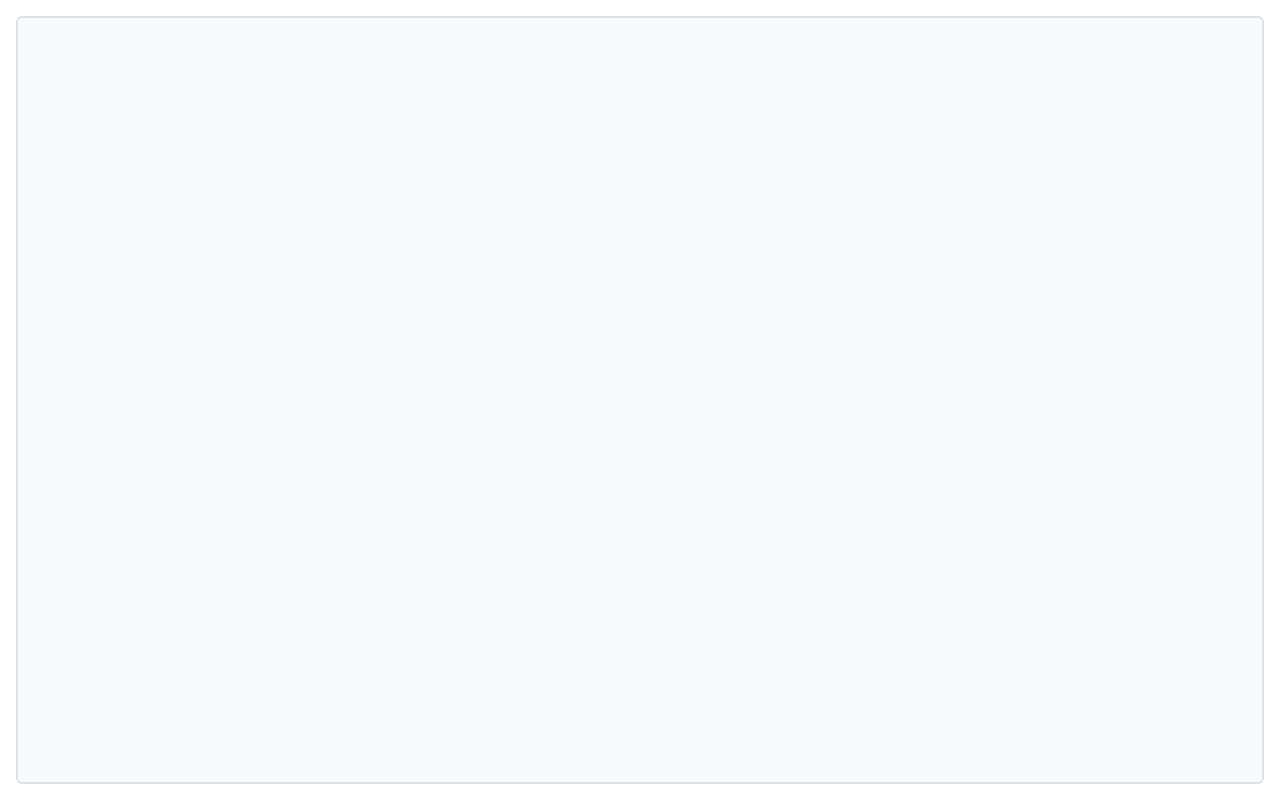
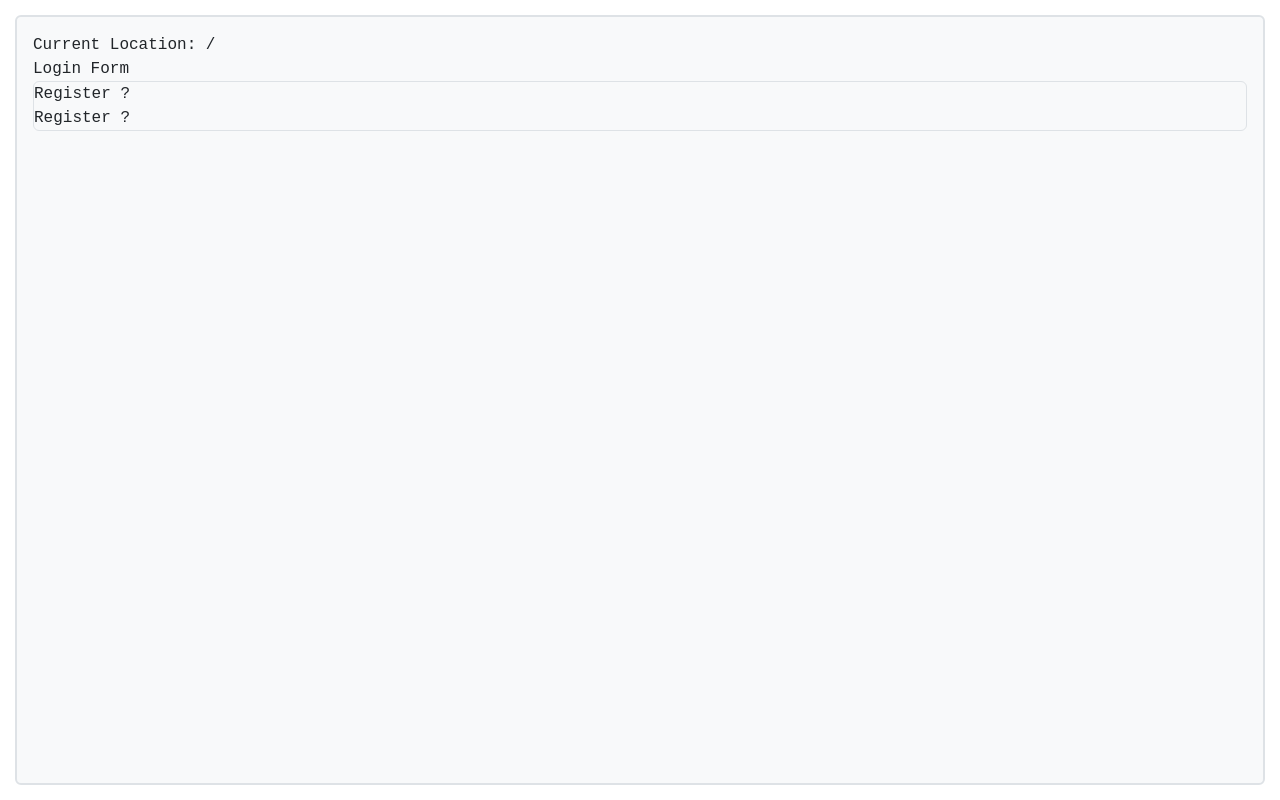
Before and after one commit to Pantaleon-Arkady/General-Project, a React (Vite) app in the folder frontend/: page / in a window 1280 px wide. Built offline with nearby package versions, Linux system fonts and the light colour scheme.

Commit message:
App component   - Outlet for Register and Login component   - useLocation to identify url pathname and set certain values for proper display

```diff
--- a/frontend/src/App.jsx
+++ b/frontend/src/App.jsx
@@ -1,13 +1,30 @@
+import { Outlet, useLocation } from 'react-router-dom';
 import './App.css';
+import Register from './forms/Register';
+import { useEffect, useState } from 'react';
 
 function App() {
+    const location = useLocation();
+    const [isRegister, setIsRegister] = useState(false);
 
+    useEffect(() => {
+        if (location.pathname === "/register") {
+            setIsRegister(true)
+        }
+    }, [location.pathname])
 
     return (
         <>
-            <div className="h-100 w-100 p-3 bg-white">
+            <div className="app_main_div h-100 w-100 bg-white">
                 <div className="h-100 border border-2 rounded bg-light p-3">
-
+                    <div>
+                        Current Location: {location.pathname}
+                    </div>
+                    <Outlet />
+                    <div className='border rounded'>
+                        {location.pathname === "/login" || "/" ? "Register ?" : "Login ?" }<br />
+                        {isRegister ? "Login ?" : "Register ?"}
+                    </div>
                 </div>
             </div>
         </>
--- a/frontend/src/index.css
+++ b/frontend/src/index.css
@@ -4,3 +4,9 @@
     padding: 0;
     font-family: 'Space Mono', monospace;
 }
+
+@media (min-width: 901px) {
+    .app_main_div {
+        padding: 15px;
+    }
+}
```
